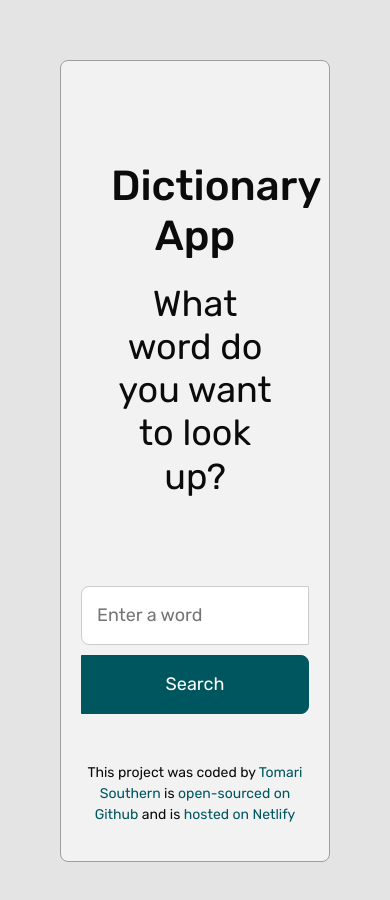
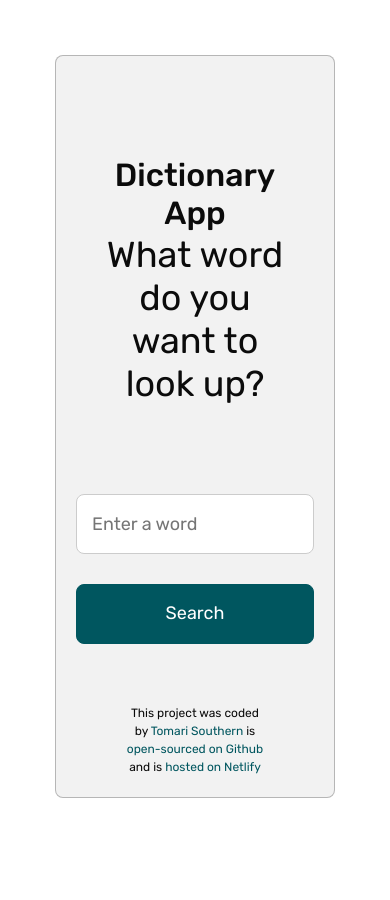
Before and after one commit to TomariCodes/react-dictionary, a React (Create React App) app: page / in a window 390 px wide. Shown: the top 900 px of the page. After the commit the page ends 853 px from the top, so only its background shows below. Built offline with nearby package versions, Linux system fonts and the light colour scheme.

Commit message:
Added more styling

```diff
--- a/src/App.css
+++ b/src/App.css
@@ -1,7 +1,7 @@
 .App {
   text-align: center;
-  padding: 60px;
-  background-color: #e4e4e4;
+  padding: 55px;
+  background-color: #FFF;
   width: 100%;
   min-height: 100vh;
   color: #0b0b0b;
@@ -10,11 +10,12 @@
 
 
 .main {
+  position: relative;
+  padding: 20px;
   background-color: #f2f2f2;
-  padding: 20px;
   border-radius: 8px;
-  border: 1px solid #9e9e9e;
-  min-height: 80vh;
+  border: 1px solid #9e9e9eb4;
+  min-height: 88vh;
 }
 
 .main .App-header {
@@ -23,7 +24,7 @@
 
 .App h1 {
   font-size: 64px;
-  margin-bottom: 20px;
+  margin: 80px 0;
 }
 
 .App .App-header h2 {
@@ -39,6 +40,7 @@
 .form-input {
   padding: 15px;
   font-size: 18px;
+  height: 60px;
   width: 700px;
   border-radius: 8px;
   border: 1px solid #ccc;
@@ -54,6 +56,7 @@
 
 .btn-submit {
   padding: 15px 25px;
+  height: 60px;
   font-size: 18px;
   background-color: #00565f;
   color: white;
@@ -73,16 +76,22 @@
 footer a {
   color: #00565f;
   text-decoration: none;
+  white-space: nowrap
 }
 
 footer {
   font-size: 16px;
-  margin-top: 40px;
+  position: absolute;
+  bottom: 1%;
+  left: 50%;
+  transform: translateX(-50%);
 }
 
 @media (max-width: 768px) {
+
   .App-header h1 {
     font-size: 42px;
+    margin: 0;
   }
 
   .App-header h2 {
@@ -93,12 +102,14 @@ footer {
   .form-input {
     width: 100%;
     max-width: 300px;
+    border-radius: 8px;
   }
 
   .btn-submit {
     width: 100%;
     max-width: 300px;
-    margin-top: 10px;
+    margin-top: 50px;
+    border-radius: 8px;
   }
 
   .App form {
@@ -108,5 +119,34 @@ footer {
 
   footer {
     font-size: 14px;
+    bottom: 3px;
   }
 }
+
+@media(max-width: 480px) {
+  .App-header h1 {
+    font-size: 32px;
+  }
+
+  .App-header h2 {
+    font-size: 18px;
+  }
+
+  .form-input {
+    width: 100%;
+    max-width: 250px;
+    border-radius: 8px;
+  }
+
+  .btn-submit {
+    width: 100%;
+    max-width: 250px;
+    margin-top: 30px;
+    border-radius: 8px;
+  }
+
+  footer {
+    font-size: 12px;
+    bottom: 5px;
+  }
+}
--- a/src/Photos.css
+++ b/src/Photos.css
@@ -6,10 +6,9 @@
 }
 
 .photos-gallery {
-  display: grid;
-  grid-template-columns: repeat(5, minmax(100px, 300px));
-  place-content: center;
-  grid-gap: 25px;
+  display: flex;
+  align-items: stretch;
+  gap: 10px;
   border: 1px solid #ccc;
   margin: 10px 0;
   border-radius: 8px;
@@ -17,8 +16,20 @@
   box-shadow: 3px 4px 7px rgba(0, 0, 0, 0.2);
 }
 
+.photos-row {
+  display: flex;
+  flex: 4;
+  gap: 10px;
+}
+
+.last-row {
+  flex: 1;
+  display: flex;
+}
+
 .photo {
-  object-fit: contain;
+  flex: 1;
+  overflow: hidden;
   transition: all 0.3s ease-in-out;
 }
 
@@ -30,17 +41,30 @@
 .image {
   width: 100%;
   height: 100%;
+  object-fit: cover;
 }
 
 @media (max-width: 976px) {
+
   .photos-gallery {
+    flex-direction: column;
+    padding: 20px;
+    gap: 20px;
+  }
+
+  .photos-row {
+    display: grid;
     grid-template-columns: repeat(2, 1fr);
     gap: 20px;
-    padding: 20px;
-    overflow: hidden;
   }
 
-  .photo {
-    width: 100%;
+  .last-row {
+    display: flex;
+    justify-content: center;
+  }
+
+  .last-row .photo {
+    flex: none;
+    width: calc(50% - 10px);
   }
 }
--- a/src/Photos.js
+++ b/src/Photos.js
@@ -4,9 +4,12 @@ import "./Photos.css";
 function Photos(props) {
   if (props.photos) {
   return (
+
     <div className="photos-gallery">
+    <div className="photos-row">
+
       {props.photos.map((photo, index) => {
-        if (index <= 4) {
+        if (index < 4) {
         return (
             <div className="photo" key={index}>
               <a rel="noreferrer" href={photo.src.original} target="_blank" className="photo-link">
@@ -19,6 +22,23 @@ function Photos(props) {
         }
       })}
     </div>
+
+      <div className="last-row">
+      {props.photos.map((photo, index) => {
+       if (index === 4) {
+        return (
+            <div className="photo" key={index}>
+              <a rel="noreferrer" href={photo.src.original} target="_blank" className="photo-link">
+                <img src={photo.src.portrait} className="img-fluid image" alt={photo.alt} />
+              </a>
+          </div>
+        );
+        } else {
+          return null
+        }
+        })}
+      </div>
+    </div>
   );
   } else {
     return null;
--- a/src/Results.css
+++ b/src/Results.css
@@ -37,3 +37,17 @@
 
 }
 }
+
+@media(max-width: 480px) {
+  .Results {
+    padding: 20px;
+  }
+
+  .Results h2 {
+    font-size: 50px;
+  }
+  .results-phonetic {
+    flex-direction: column;
+    align-items: center;
+  }
+}
--- a/src/Results.js
+++ b/src/Results.js
@@ -21,9 +21,8 @@ function Results(props) {
             </div>
           );
         })}
-        <div className="Photos-gallery">
+
           <Photos photos={props.photos} />
-        </div>
       </div>
     );
   } else {
```
